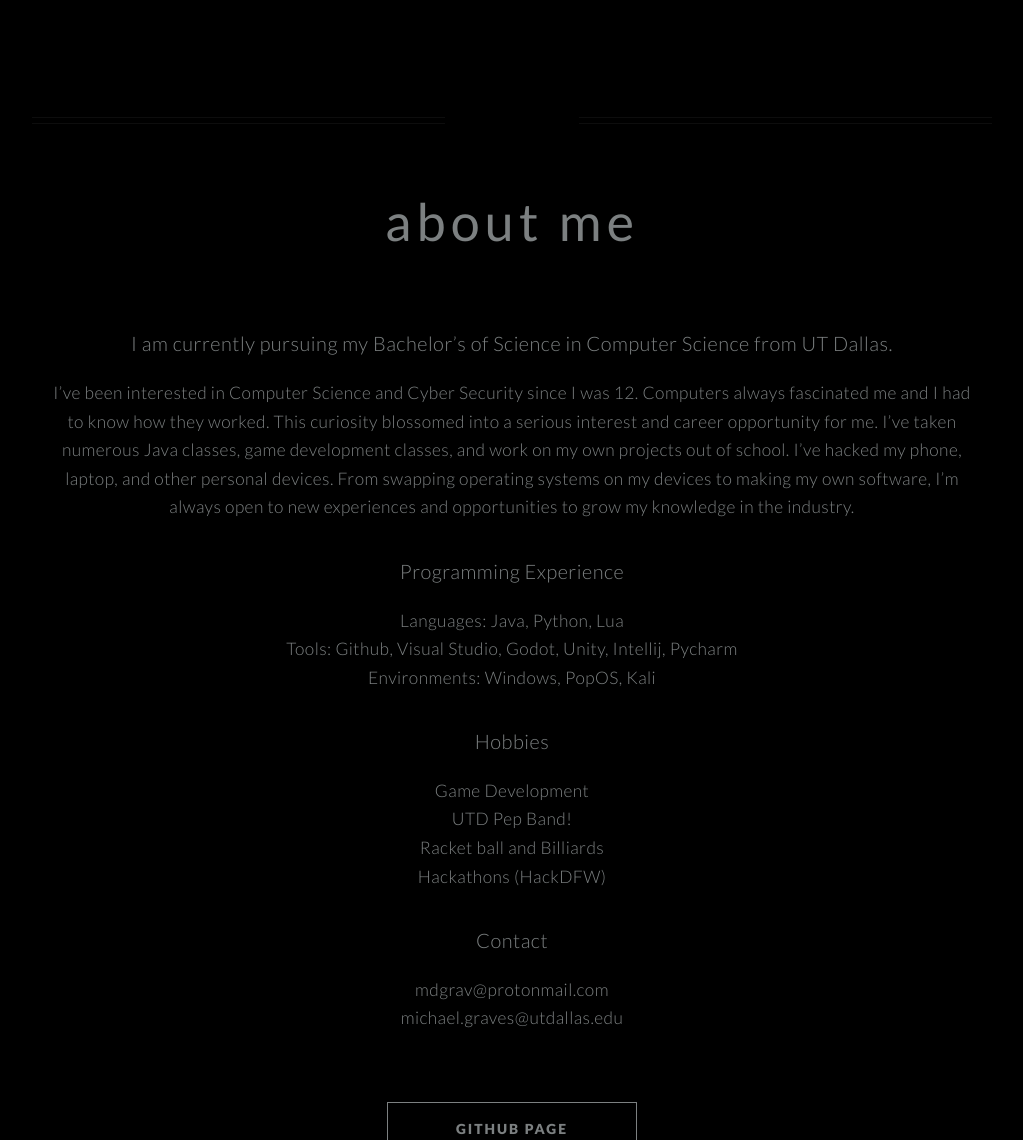
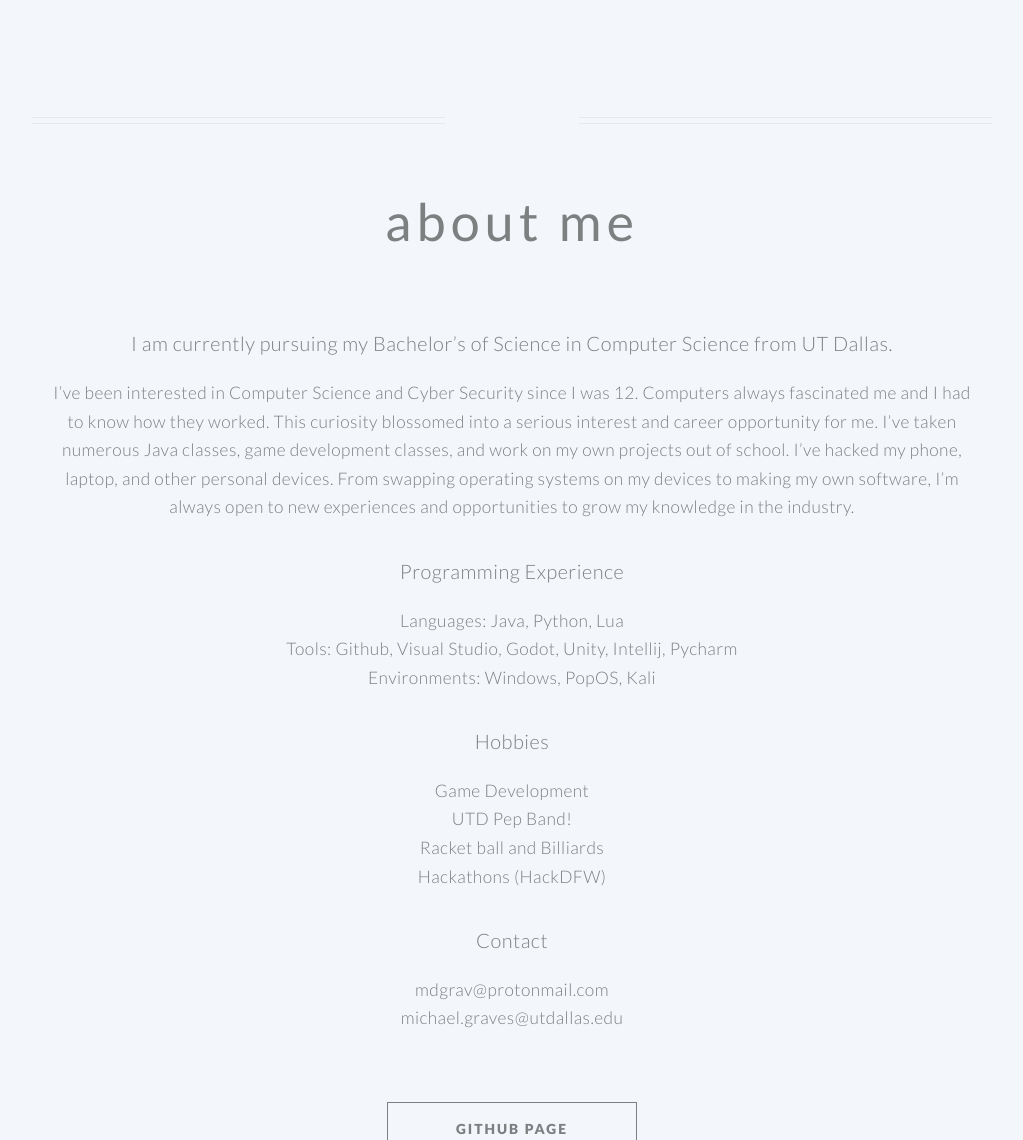
Before and after one commit to michaelgrav/Old-Personal-Website, a Jekyll site: the page built from index.md, in a window 1280 px wide and 1400 px high, scrolled down 280 px. Shown: the part 260-1400 px from the top of the window, without its empty margins (128-1151 px from the left). Built offline with Jekyll 4.4.1, drawn with Linux system fonts in a browser that asks for light colours.

Commit message:
Revert "Update style.css"
This reverts commit f857f1a1ed0a7dde1603fd9281819c5e2e59aa21.

```diff
--- a/css/style.css
+++ b/css/style.css
@@ -9,7 +9,7 @@
 /* Basic */
 
 	body, #skel-layers-wrapper {
-		background: #000000;
+		background: #f3f6fa;
 	}
 
 	body.is-loading * {
```
